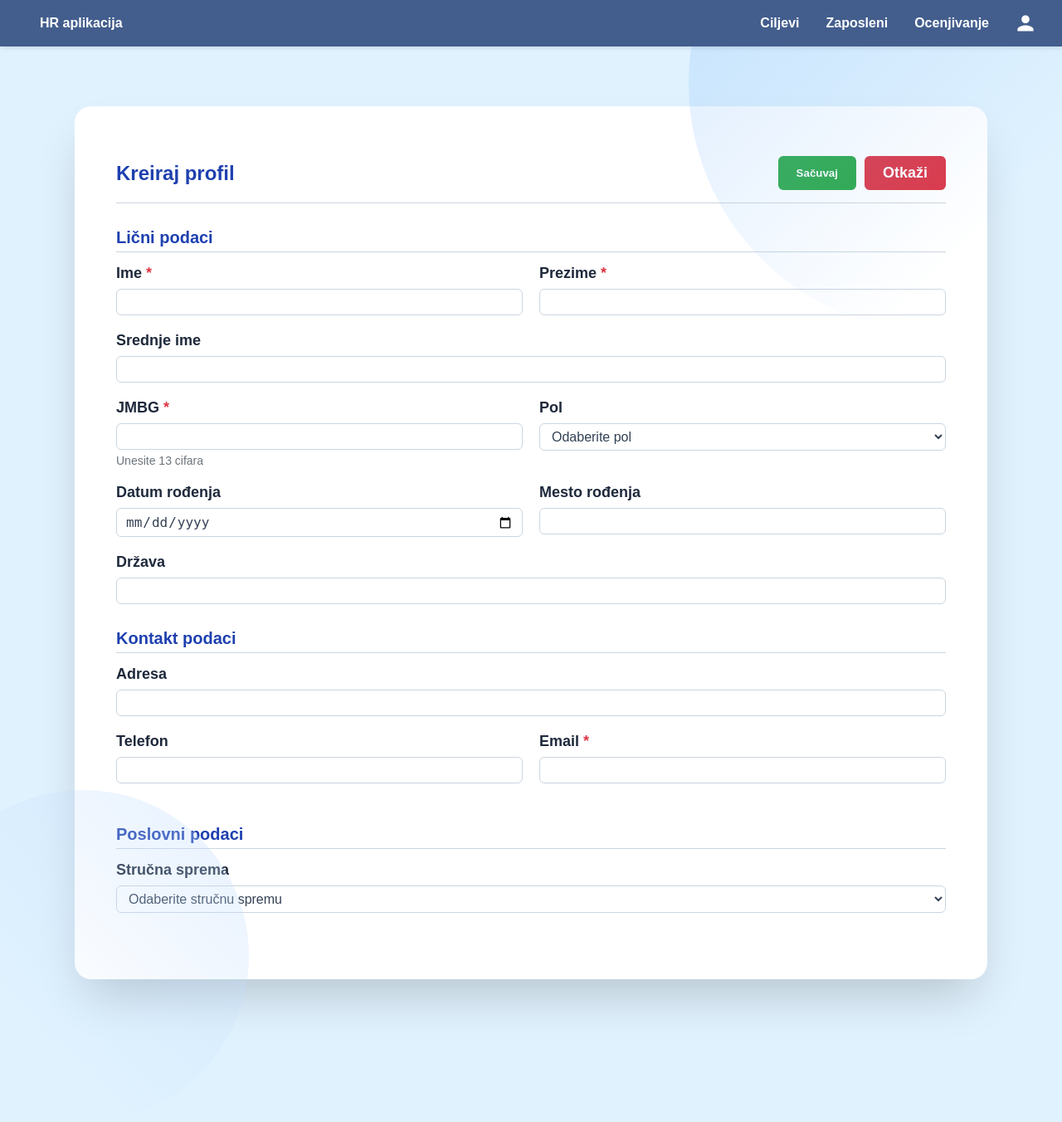
After one commit to elab-development/internet-tehnologije-2025-appzaupravljanjehr_2020_0344, a Django app: page /profile/kreiraj/ in a window 1280 px wide; the page is wider, and only the part inside the window is pictured. The commit adds this page. Shown: that part at 83% size. Run offline with Django 5.2, Linux system fonts and the light colour scheme; a user stored in the database is signed in; tables that the repository leaves empty hold one stand-in row (values such as "Sample post").

Commit message:
Stranica za izmenu profila korisnika

```diff
--- a/appzaupravljanjehr_2020_0344/TEMPLATES/base.html
+++ b/appzaupravljanjehr_2020_0344/TEMPLATES/base.html
@@ -98,5 +98,8 @@
 
         {% endblock %}
     </div>
+    {% block extra_js %}
+
+    {% endblock %}
 </body>
 </html>
--- a/appzaupravljanjehr_2020_0344/TEMPLATES/profile.html
+++ b/appzaupravljanjehr_2020_0344/TEMPLATES/profile.html
@@ -72,7 +72,7 @@
 <div class="profile-wrapper">
     <div class="profile-card">
 
-        <a href="{% url 'profile' %}" class="edit-profile">Izmeni profil</a>
+        <a href="{% url 'update_profile' %}" class="edit-profile">Izmeni profil</a>
 
 
         <div class="section-title">Lični podaci</div>
--- /dev/null
+++ b/appzaupravljanjehr_2020_0344/TEMPLATES/profile_edit.html
@@ -0,0 +1,348 @@
+{% extends 'base.html' %}
+{% load static %}
+
+{% block title %}{% if is_create_mode %}Kreiraj profil{% else %}Izmeni profil{% endif %}{% endblock %}
+
+{% block extra_css %}
+<style>
+    .edit-wrapper {
+        display: flex;
+        justify-content: center;
+        align-items: flex-start;
+        min-height: calc(100vh - 100px);
+        padding: 40px 20px;
+        background: #E0F2FE;
+    }
+
+    .edit-card {
+        background: #ffffff;
+        border-radius: 20px;
+        box-shadow: 0 30px 60px -15px rgba(0, 0, 0, 0.2);
+        width: 100%;
+        max-width: 1000px;
+        padding: 60px 50px;
+        font-size: 18px;
+    }
+
+    .form-header {
+        display: flex;
+        justify-content: space-between;
+        align-items: center;
+        margin-bottom: 30px;
+        padding-bottom: 15px;
+        border-bottom: 1px solid #CBD5E1;
+    }
+
+    .form-title {
+        font-weight: 700;
+        color: #1E40AF;
+        font-size: 24px;
+        margin: 0;
+    }
+
+    .form-buttons {
+        display: flex;
+        gap: 10px;
+    }
+
+    .btn-save, .btn-cancel {
+        padding: 8px 20px;
+        border-radius: 6px;
+        font-weight: 600;
+        border: 2px solid;
+        cursor: pointer;
+        text-decoration: none;
+        display: inline-block;
+        transition: all 0.2s;
+    }
+
+    .btn-save {
+        background: #28a745;
+        color: white;
+        border-color: #28a745;
+    }
+
+    .btn-save:hover {
+        background: #218838;
+        transform: translateY(-2px);
+        text-decoration: none;
+        color: white;
+    }
+
+    .btn-cancel {
+        background: #dc3545;
+        color: white;
+        border-color: #dc3545;
+    }
+
+    .btn-cancel:hover {
+        background: #c82333;
+        transform: translateY(-2px);
+        text-decoration: none;
+        color: white;
+    }
+
+    .section-title {
+        font-weight: 700;
+        color: #1E40AF;
+        margin-top: 30px;
+        margin-bottom: 15px;
+        font-size: 20px;
+        border-bottom: 1px solid #CBD5E1;
+        padding-bottom: 5px;
+    }
+
+    .form-item {
+        margin-bottom: 20px;
+    }
+
+    .form-item label {
+        display: block;
+        font-weight: 600;
+        color: #1E293B;
+        margin-bottom: 8px;
+    }
+
+    .form-input {
+        width: 100%;
+        padding: 6px 10px;
+        border: 1px solid #CBD5E1;
+        border-radius: 6px;
+        font-size: 16px;
+        color: #334155;
+        background-color: #fff;
+        box-sizing: border-box;
+    }
+
+    .form-input:disabled {
+        background-color: #f8fafc;
+        color: #94a3b8;
+        cursor: not-allowed;
+    }
+
+    .form-input:focus {
+        outline: none;
+        border-color: #435e8d;
+        box-shadow: 0 0 0 2px rgba(67, 94, 141, 0.2);
+    }
+
+    select.form-input {
+        cursor: pointer;
+    }
+
+    .form-row {
+        display: flex;
+        gap: 20px;
+    }
+
+    .form-col {
+        flex: 1;
+    }
+
+    .help-text {
+        font-size: 14px;
+        color: #6c757d;
+        margin-top: 5px;
+    }
+
+    .field-required::after {
+        content: " *";
+        color: #dc3545;
+    }
+</style>
+{% endblock %}
+
+{% block content %}
+<div class="edit-wrapper">
+    <div class="edit-card">
+        <form method="post" action="{% if is_create_mode %}{% url 'profile_save' %}{% else %}{% url 'update_profile' %}{% endif %}">
+            {% csrf_token %}
+
+            <div class="form-header">
+                <h1 class="form-title">
+                    {% if is_create_mode %}
+                    Kreiraj profil
+                    {% else %}
+                    Izmeni profil
+                    {% endif %}
+                </h1>
+                <div class="form-buttons">
+                    <button type="submit" class="btn-save">Sačuvaj</button>
+                    <a href="{% url 'profile' %}" class="btn-cancel">Otkaži</a>
+                </div>
+            </div>
+
+            <div class="section-title">Lični podaci</div>
+
+            <div class="form-row">
+                <div class="form-col">
+                    <div class="form-item">
+                        <label for="first_name" class="field-required">Ime</label>
+                        <input type="text" id="first_name" name="first_name"
+                               value="{{ user.first_name|default:'' }}"
+                               class="form-input" required>
+                    </div>
+                </div>
+                <div class="form-col">
+                    <div class="form-item">
+                        <label for="last_name" class="field-required">Prezime</label>
+                        <input type="text" id="last_name" name="last_name"
+                               value="{{ user.last_name|default:'' }}"
+                               class="form-input" required>
+                    </div>
+                </div>
+            </div>
+
+            <div class="form-item">
+                <label for="srednje_ime">Srednje ime</label>
+                <input type="text" id="srednje_ime" name="srednje_ime"
+                       value="{{ user.srednje_ime|default:'' }}"
+                       class="form-input">
+            </div>
+
+            <div class="form-row">
+                <div class="form-col">
+                    <div class="form-item">
+                        <label for="jmbg" class="field-required">JMBG</label>
+                        <input type="text" id="jmbg" name="jmbg"
+                               value="{{ user.jmbg|default:'' }}"
+                               class="form-input"
+                               {% if not is_create_mode %}disabled{% endif %}
+                               required
+                               pattern="[0-9]{13}"
+                               maxlength="13">
+                        <div class="help-text">
+                            {% if not is_create_mode %}
+                            JMBG se ne može menjati nakon kreiranja profila
+                            {% else %}
+                            Unesite 13 cifara
+                            {% endif %}
+                        </div>
+                    </div>
+                </div>
+                <div class="form-col">
+                    <div class="form-item">
+                        <label for="pol">Pol</label>
+                        <select id="pol" name="pol" class="form-input">
+                            <option value="">Odaberite pol</option>
+                            <option value="Muški" {% if user.pol == "Muški" %}selected{% endif %}>Muški</option>
+                            <option value="Ženski" {% if user.pol == "Ženski" %}selected{% endif %}>Ženski</option>
+                        </select>
+                    </div>
+                </div>
+            </div>
+
+            <div class="form-row">
+                <div class="form-col">
+                    <div class="form-item">
+                        <label for="datum_rodjenja">Datum rođenja</label>
+                        <input type="date" id="datum_rodjenja" name="datum_rodjenja"
+                               value="{{ user.datum_rodjenja|date:'Y-m-d'|default:'' }}"
+                               class="form-input">
+                    </div>
+                </div>
+                <div class="form-col">
+                    <div class="form-item">
+                        <label for="mesto_rodjenja">Mesto rođenja</label>
+                        <input type="text" id="mesto_rodjenja" name="mesto_rodjenja"
+                               value="{{ user.mesto_rodjenja|default:'' }}"
+                               class="form-input"
+                               {% if not is_create_mode %}disabled{% endif %}>
+                        {% if not is_create_mode %}
+                        <div class="help-text">Mesto rođenja se ne može menjati</div>
+                        {% endif %}
+                    </div>
+                </div>
+            </div>
+
+            <div class="form-item">
+                <label for="drzava">Država</label>
+                <input type="text" id="drzava" name="drzava"
+                       value="{{ user.drzava|default:'' }}"
+                       class="form-input"
+                       {% if not is_create_mode %}disabled{% endif %}>
+                {% if not is_create_mode %}
+                <div class="help-text">Država se ne može menjati</div>
+                {% endif %}
+            </div>
+
+            <div class="section-title">Kontakt podaci</div>
+
+            <div class="form-item">
+                <label for="adresa">Adresa</label>
+                <input type="text" id="adresa" name="adresa"
+                       value="{{ user.adresa|default:'' }}"
+                       class="form-input">
+            </div>
+
+            <div class="form-row">
+                <div class="form-col">
+                    <div class="form-item">
+                        <label for="broj_telefona">Telefon</label>
+                        <input type="tel" id="broj_telefona" name="broj_telefona"
+                               value="{{ user.broj_telefona|default:'' }}"
+                               class="form-input">
+                    </div>
+                </div>
+                <div class="form-col">
+                    <div class="form-item">
+                        <label for="email" class="field-required">Email</label>
+                        <input type="email" id="email" name="email"
+                               value="{{ user.email|default:'' }}"
+                               class="form-input" required>
+                    </div>
+                </div>
+            </div>
+
+            <div class="section-title">Poslovni podaci</div>
+
+            <div class="form-row">
+                <div class="form-col">
+                    <div class="form-item">
+                        <label for="strucna_sprema">Stručna sprema</label>
+                        <select id="strucna_sprema" name="strucna_sprema" class="form-input">
+                            <option value="">Odaberite stručnu spremu</option>
+                            <option value="Osnovna škola" {% if user.strucna_sprema == "Osnovna škola" %}selected{% endif %}>Osnovna škola</option>
+                            <option value="Srednja škola" {% if user.strucna_sprema == "Srednja škola" %}selected{% endif %}>Srednja škola</option>
+                            <option value="Viša škola" {% if user.strucna_sprema == "Viša škola" %}selected{% endif %}>Viša škola</option>
+                            <option value="Fakultet" {% if user.strucna_sprema == "Fakultet" %}selected{% endif %}>Fakultet</option>
+                            <option value="Master" {% if user.strucna_sprema == "Master" %}selected{% endif %}>Master</option>
+                            <option value="Doktorat" {% if user.strucna_sprema == "Doktorat" %}selected{% endif %}>Doktorat</option>
+                        </select>
+                    </div>
+                </div>
+            </div>
+
+            {% if not is_create_mode %}
+            <div class="form-item">
+                <label>Organizaciona jedinica</label>
+                <input type="text" value="{{ user.organizaciona_jedinica.naziv|default:'—' }}"
+                       class="form-input" disabled>
+                <div class="help-text">Organizaciona jedinica se ne može menjati ovde</div>
+            </div>
+
+            <div class="form-item">
+                <label>Radno mesto</label>
+                <input type="text" value="{{ user.radno_mesto.naziv|default:'—' }}"
+                       class="form-input" disabled>
+                <div class="help-text">Radno mesto se ne može menjati ovde</div>
+            </div>
+
+            <div class="form-item">
+                <label>Rukovodilac</label>
+                <input type="text" value="{{ user.rukovodilac.get_full_name|default:'—' }}"
+                       class="form-input" disabled>
+                <div class="help-text">Rukovodilac se ne može menjati ovde</div>
+            </div>
+
+            <div class="form-item">
+                <label>Status</label>
+                <input type="text" value="{{ user.role|default:'—' }}"
+                       class="form-input" disabled>
+                <div class="help-text">Status se ne može menjati ovde</div>
+            </div>
+            {% endif %}
+        </form>
+    </div>
+</div>
+{% endblock %}
--- a/appzaupravljanjehr_2020_0344/appzaupravljanjehr_2020_0344/urls.py
+++ b/appzaupravljanjehr_2020_0344/appzaupravljanjehr_2020_0344/urls.py
@@ -16,7 +16,7 @@ Including another URLconf
 """
 from django.contrib import admin
 from django.urls import path
-from users.views import login_view, logout_view, profile_view
+from users.views import login_view, logout_view, profile_view, update_profile, profile_create, profile_save
 from django.shortcuts import redirect
 
 urlpatterns = [
@@ -25,4 +25,8 @@ urlpatterns = [
     path('admin/', admin.site.urls),
     path('', lambda request: redirect('login')),
     path('profile/', profile_view, name='profile'),
+    path('profile/azuriraj/', update_profile, name='update_profile'),
+    path('profile/kreiraj/', profile_create, name='profile_create'),
+    path('profile/sacuvaj/', profile_save, name='profile_save'),
+
 ]
--- a/appzaupravljanjehr_2020_0344/users/views.py
+++ b/appzaupravljanjehr_2020_0344/users/views.py
@@ -1,7 +1,7 @@
 from django.shortcuts import render, redirect
 from django.contrib.auth import authenticate, login, logout
 from django.contrib import messages
-
+from users.models import Korisnik
 from django.contrib.auth.decorators import login_required
 
 
@@ -42,3 +42,77 @@ def profile_view(request):
     }
 
     return render(request, 'profile.html', context)
+
+@login_required(login_url='login')
+def profile_create(request):
+    if not request.user.is_staff:
+        messages.error(request, 'Nemate dozvolu za kreiranje profila')
+        return redirect('profile_view')
+    empty_user = Korisnik()
+    return render(request, 'profile_edit.html', {
+        'user': empty_user,
+        'is_create_mode': True
+    })
+
+@login_required(login_url='login')
+def update_profile(request):
+    if request.method == 'POST':
+        user = request.user
+
+        user.first_name = request.POST.get('first_name', user.first_name)
+        user.last_name = request.POST.get('last_name', user.last_name)
+        user.srednje_ime = request.POST.get('srednje_ime', user.srednje_ime)
+        user.pol = request.POST.get('pol', user.pol)
+        datum = request.POST.get('datum_rodjenja')
+        if datum:
+            user.datum_rodjenja = datum
+        user.adresa = request.POST.get('adresa', user.adresa)
+        user.broj_telefona = request.POST.get('broj_telefona', user.broj_telefona)
+        user.email = request.POST.get('email', user.email)
+        user.strucna_sprema = request.POST.get('strucna_sprema', user.strucna_sprema)
+
+        user.save()
+
+        messages.success(request, 'Profil je uspešno ažuriran.')
+        return redirect('profile')
+
+    return redirect('profile_edit')
+
+@login_required(login_url='login')
+def profile_save(request):
+    if not request.user.is_staff:
+        messages.error(request, 'Nemate dozvolu za kreiranje profila.')
+        return redirect('profile_view')
+
+    if request.method == 'POST':
+        username = request.POST.get('username')
+        email = request.POST.get('email')
+        password = request.POST.get('password')
+
+        if Korisnik.objects.filter(username=username).exists():
+            messages.error(request, 'Korisničko ime već postoji.')
+            return redirect('profile')
+
+        new_user = Korisnik.objects.create_user(
+            username=username,
+            email=email,
+            password=password,
+            first_name=request.POST.get('first_name', ''),
+            last_name=request.POST.get('last_name', ''),
+            srednje_ime=request.POST.get('srednje_ime', ''),
+            pol=request.POST.get('pol', ''),
+            datum_rodjenja=request.POST.get('datum_rodjenja', ''),
+            adresa=request.POST.get('adresa', ''),
+            broj_telefona=request.POST.get('broj_telefona', ''),
+            strucna_sprema=request.POST.get('strucna_sprema', ''),
+            role=request.POST.get('role', 'zaposleni'),
+            jmbg = request.POST.get('jmbg', ''),
+            mesto_rodjenja = request.POST.get('mesto_rodjenja', ''),
+            drzava = request.POST.get('drzava', '')
+        )
+        new_user.save()
+
+        messages.success(request, f'Profil za {new_user.get_full_name()} je uspešno kreiran.')
+        return redirect('profile_view')
+
+    return redirect('profile')
```
